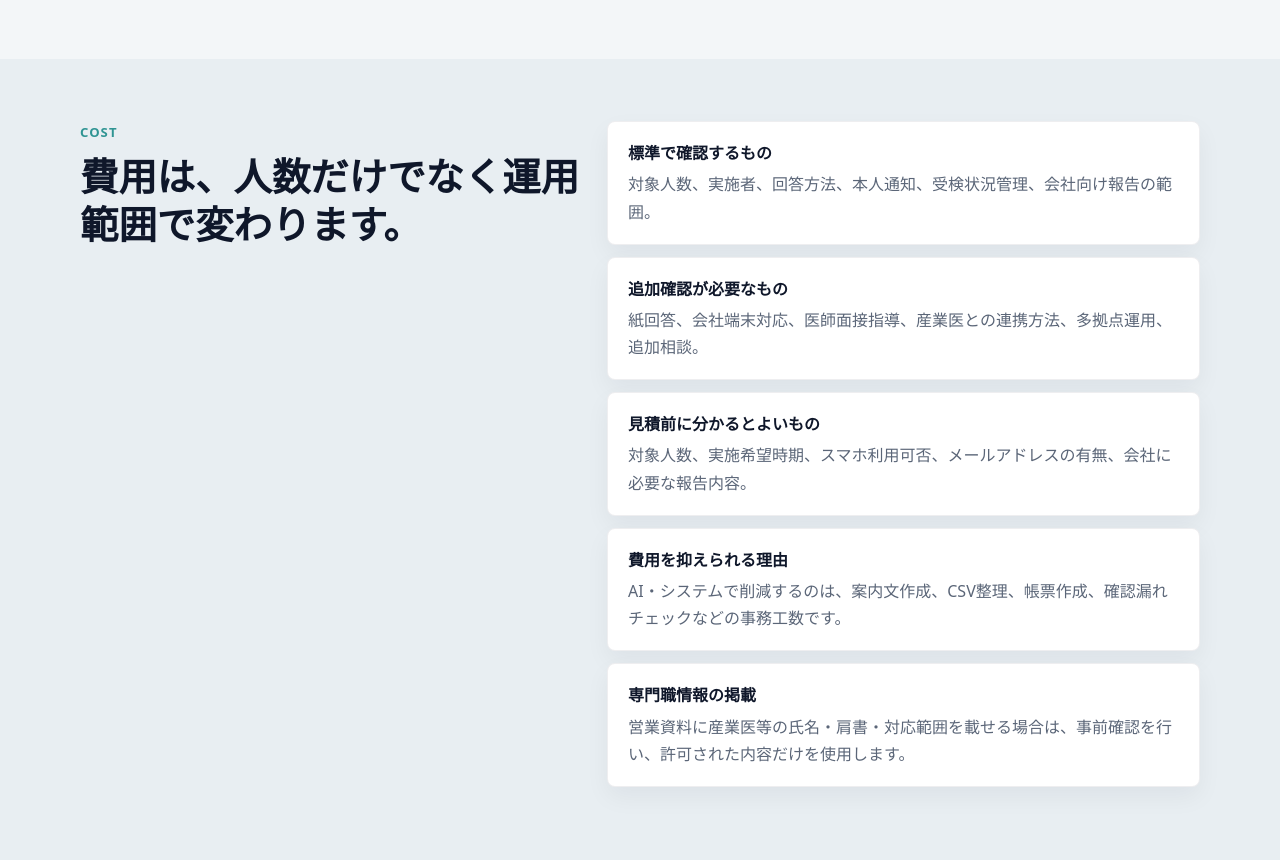
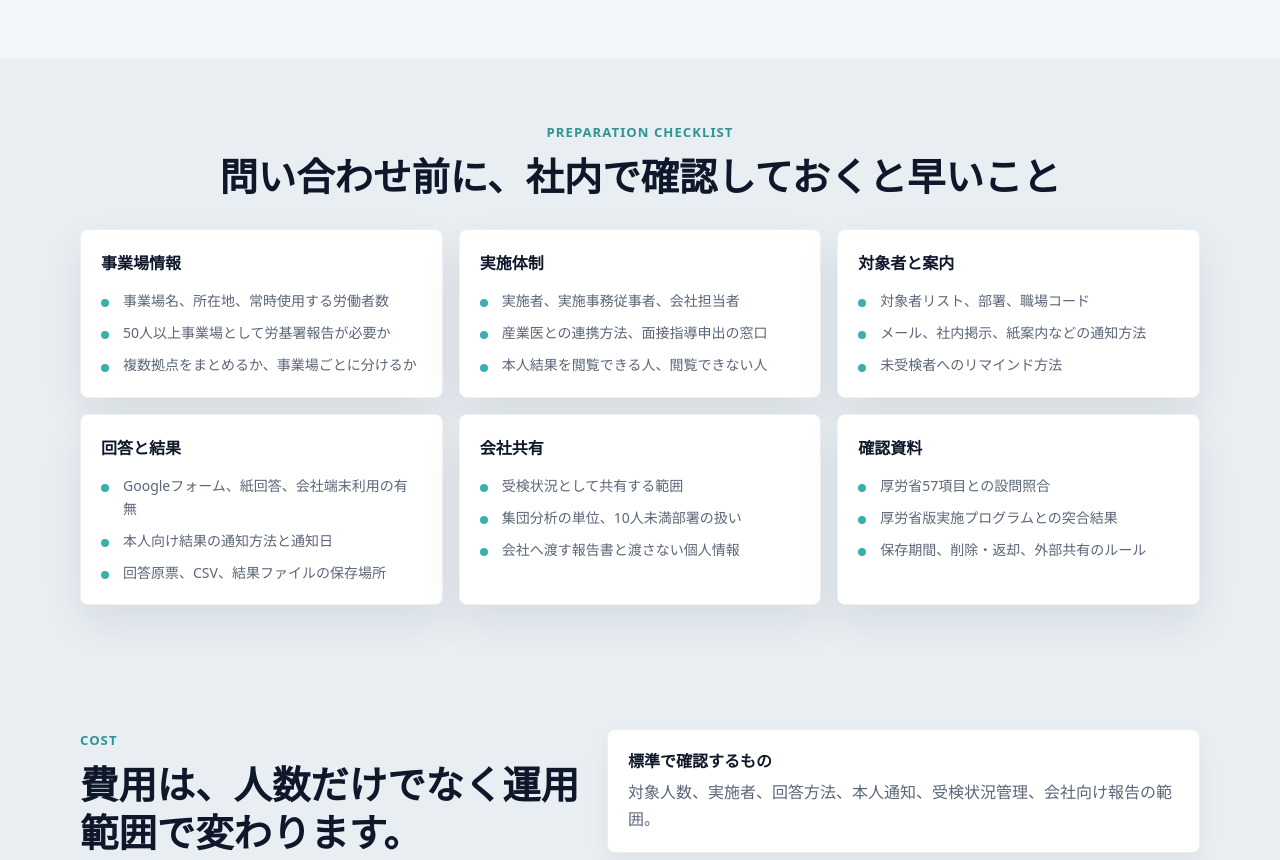
Before and after one commit to ob198-cpu/stresscheck, a plain HTML site: page infom-lp-sample/stress-check.html in a window 1280 px wide. Shown: the part 8462-9322 px from the top of the page. Drawn offline with Linux system fonts and the light colour scheme.

Commit message:
Add stress check preparation checklist

```diff
--- a/infom-lp-sample/stress-check.html
+++ b/infom-lp-sample/stress-check.html
@@ -397,6 +397,63 @@
     </section>
 
     <section class="lp-section">
+      <div class="container">
+        <p class="lp-kicker centered">Preparation Checklist</p>
+        <h2 class="lp-title centered">問い合わせ前に、社内で確認しておくと早いこと</h2>
+        <div class="checklist-grid">
+          <article class="checklist-card">
+            <h3>事業場情報</h3>
+            <ul>
+              <li>事業場名、所在地、常時使用する労働者数</li>
+              <li>50人以上事業場として労基署報告が必要か</li>
+              <li>複数拠点をまとめるか、事業場ごとに分けるか</li>
+            </ul>
+          </article>
+          <article class="checklist-card">
+            <h3>実施体制</h3>
+            <ul>
+              <li>実施者、実施事務従事者、会社担当者</li>
+              <li>産業医との連携方法、面接指導申出の窓口</li>
+              <li>本人結果を閲覧できる人、閲覧できない人</li>
+            </ul>
+          </article>
+          <article class="checklist-card">
+            <h3>対象者と案内</h3>
+            <ul>
+              <li>対象者リスト、部署、職場コード</li>
+              <li>メール、社内掲示、紙案内などの通知方法</li>
+              <li>未受検者へのリマインド方法</li>
+            </ul>
+          </article>
+          <article class="checklist-card">
+            <h3>回答と結果</h3>
+            <ul>
+              <li>Googleフォーム、紙回答、会社端末利用の有無</li>
+              <li>本人向け結果の通知方法と通知日</li>
+              <li>回答原票、CSV、結果ファイルの保存場所</li>
+            </ul>
+          </article>
+          <article class="checklist-card">
+            <h3>会社共有</h3>
+            <ul>
+              <li>受検状況として共有する範囲</li>
+              <li>集団分析の単位、10人未満部署の扱い</li>
+              <li>会社へ渡す報告書と渡さない個人情報</li>
+            </ul>
+          </article>
+          <article class="checklist-card">
+            <h3>確認資料</h3>
+            <ul>
+              <li>厚労省57項目との設問照合</li>
+              <li>厚労省版実施プログラムとの突合結果</li>
+              <li>保存期間、削除・返却、外部共有のルール</li>
+            </ul>
+          </article>
+        </div>
+      </div>
+    </section>
+
+    <section class="lp-section">
       <div class="container lp-split">
         <div>
           <p class="lp-kicker">Cost</p>
```
